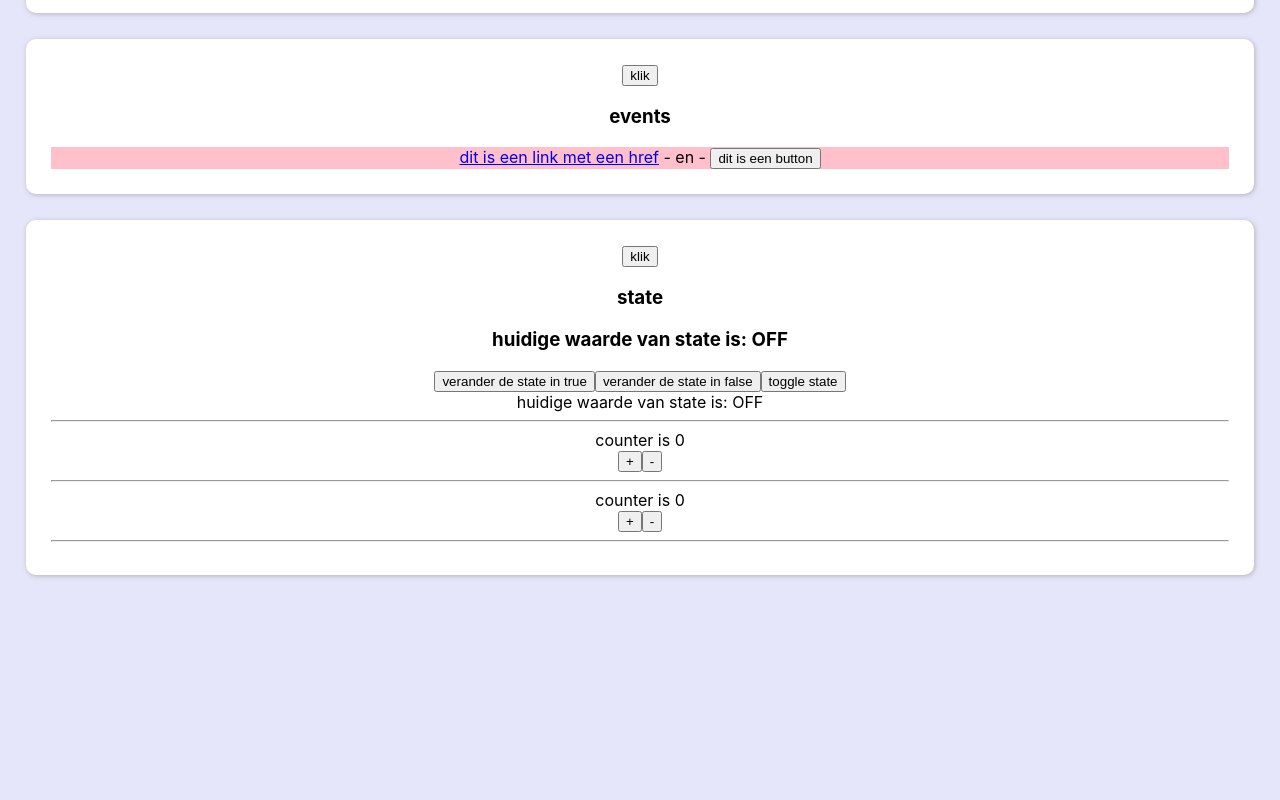
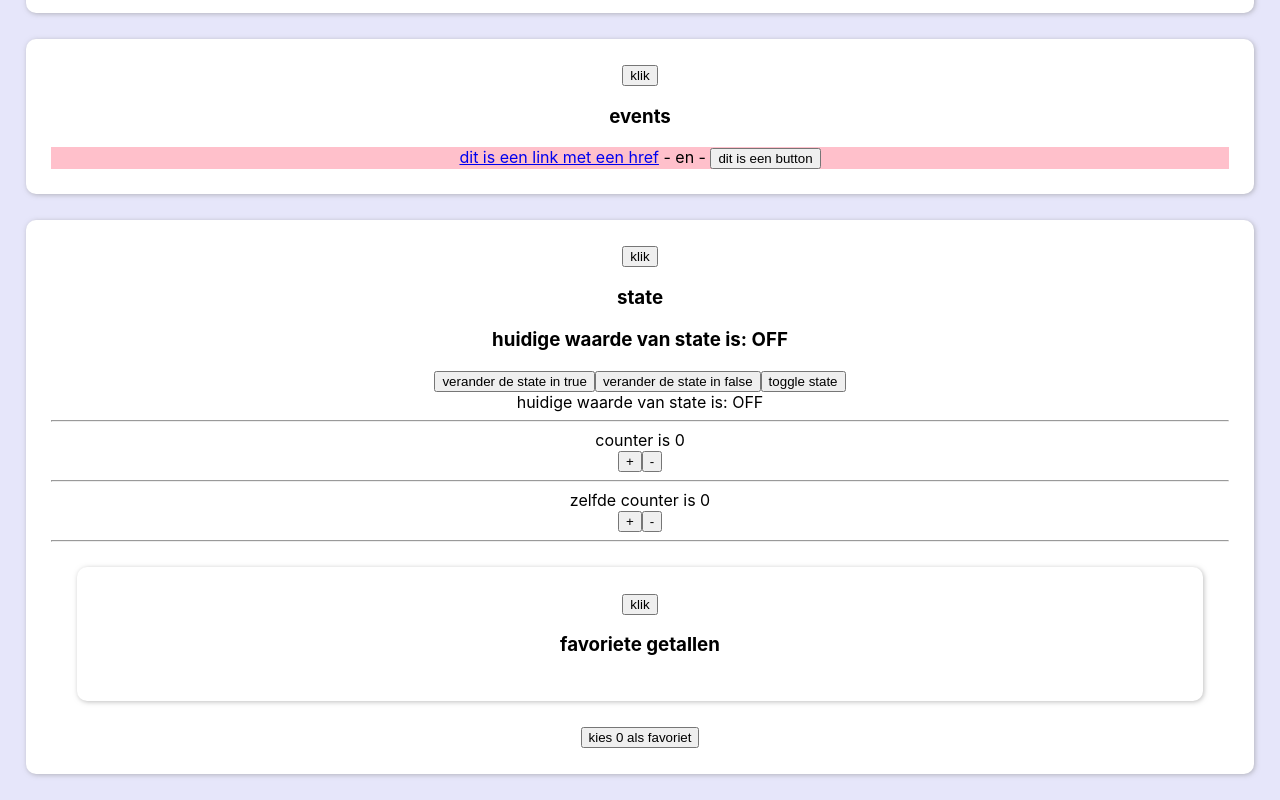
Before and after one commit to SanderLanciers/test2_react, a React (Create React App) app: page / in a window 1280 px wide. Shown: the part 3519-4319 px from the top of the page. Before the commit the page ends 4120 px from the top, so only its background shows below. Built offline with nearby package versions, Linux system fonts and the light colour scheme.

Commit message:
favoriteNumbers

```diff
--- a/src/components/StateDemo.js
+++ b/src/components/StateDemo.js
@@ -1,9 +1,11 @@
 import React, {useState} from 'react';
 import {Section} from "./Section";
+import {Numbers} from "./Numbers";
 
 export function StateDemo() {
     const [isOn, setIsOn] = useState(false);
     const [counter, setCounter] = useState(0);
+    const [favoriteNumbers, setFavoriteNumbers] = useState([]);
 
     return <Section title="state">
         <h3>huidige waarde van state is: {isOn ? "ON" : "OFF"}</h3>
@@ -13,12 +15,16 @@ export function StateDemo() {
         <div>huidige waarde van state is: {isOn ? "ON" : "OFF"}</div>
         <hr/>
         <div>counter is {counter}</div>
-        <button onClick={() => setCounter(counter+1)}>+</button>
-        <button onClick={() => setCounter(counter-1)}>-</button>
+        <button onClick={() => setCounter(counter + 1)}>+</button>
+        <button onClick={() => setCounter(counter - 1)}>-</button>
         <hr/>
-        <div>counter is {counter}</div>
-        <button onClick={() => setCounter(counter+1)}>+</button>
-        <button onClick={() => setCounter(counter-1)}>-</button>
+        <div>zelfde counter is {counter}</div>
+        <button onClick={() => setCounter(counter + 1)}>+</button>
+        <button onClick={() => setCounter(counter - 1)}>-</button>
         <hr/>
+        <Numbers numbers={favoriteNumbers} title="favoriete getallen"/>
+        <button onClick={() => setFavoriteNumbers([...favoriteNumbers, counter])}>
+            kies {counter} als favoriet
+        </button>
     </Section>;
 }
```
